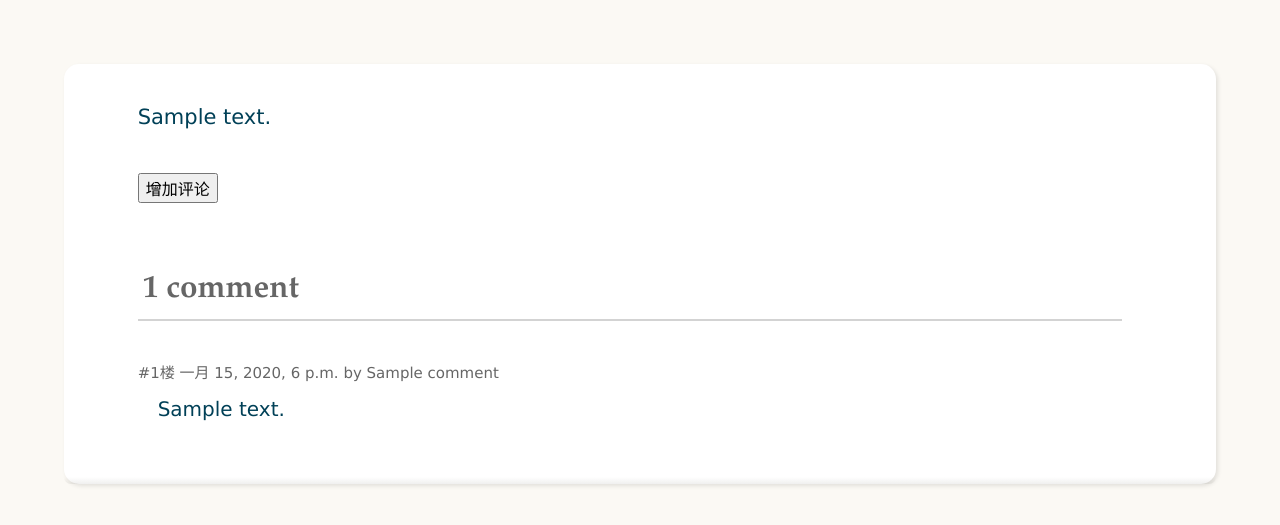
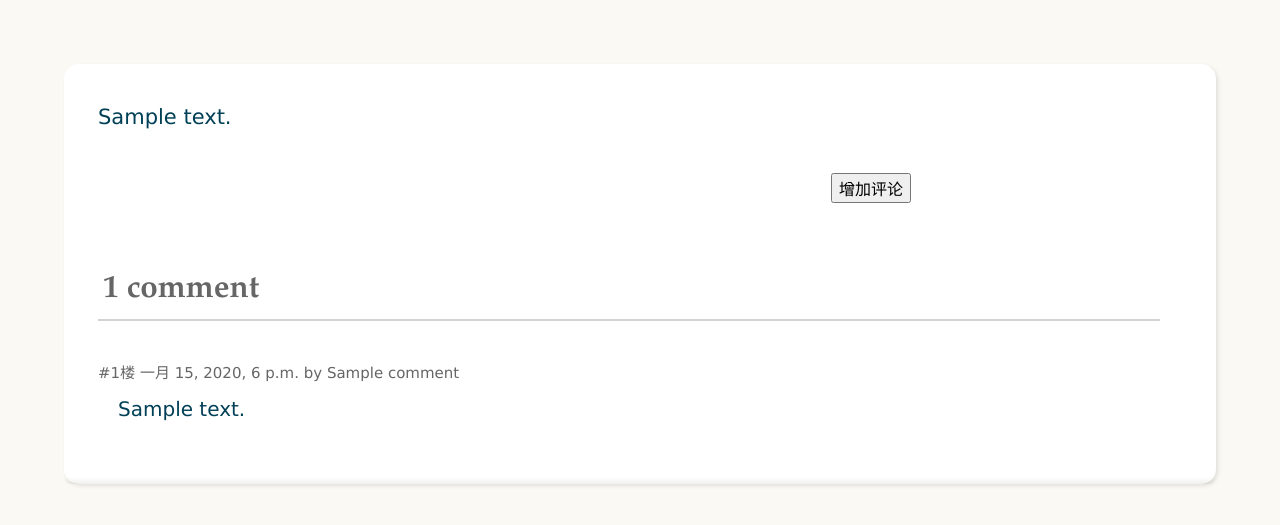
Before and after one commit to wen-bao/wenbao, a Django app: template apps/blog/templates/blog/blog.html in a window 1280 px wide. Shown: the part 69-594 px from the top of the page. Run offline with Django 3.2, Linux system fonts and the light colour scheme; tables that the repository leaves empty hold one stand-in row (values such as "Sample post"); the template is opened without the code that fills it: values that come from a table or form of the project are taken from there, most other values are stand-ins (such as "Sample title", 1, 10 or a date in 2020); data that the repository does not hold is empty; parts of the project's set-up code (start-up, migrations or seed data) failed here and were passed over.

Commit message:
【修改】修改css 适应屏幕

```diff
--- a/apps/blog/templates/blog/blog.html
+++ b/apps/blog/templates/blog/blog.html
@@ -23,9 +23,9 @@
         <hr class="fancy-line">
 
         <form class="blog-content" autocomplete="off" action="{% url 'blog_detail' title=blog.title %}" method="blog">
-            {{ comment_form.as_table }}
+            {{ comment_form.as_p }}
             {% csrf_token %}
-            <input type="submit" value="增加评论">
+            <input id="submit" type="submit" value="增加评论">
         </form>
 
         <div class="blog-content">
--- a/static/blog/css/style.css
+++ b/static/blog/css/style.css
@@ -22,6 +22,10 @@ body.mobile {
 
 .codehilite {
     margin: 30px;
+}
+
+body.mobile .codehilite {
+    margin: 5px;
 }
 
 .codehilite pre{
@@ -182,7 +186,7 @@ body.mobile .container {
 }
 
 .blog-content {
-    padding: 1% 4%;
+    padding: 1% 4px;
     height: 150px;
     overflow: hidden;
     position: relative;
@@ -212,13 +216,12 @@ body.mobile .container {
 
 .blog.blog-detail {
     margin: 5%;
-    /* max-width: 800px; */
-    /* padding-bottom: 40px; */
     padding: 30px;
     font-size: 100%;
 }
 
 body.mobile .blog.blog-detail {
+    padding: 10px;
     font-size: 10px
 }
 
@@ -248,9 +251,14 @@ img.displayed {
   comment
 */
 
-#id_body {
+#id_body, #id_email, #id_name {
     width: 70%;
     height: 100%;
+}
+
+#submit {
+    float: right;
+    margin-right: 25%;
 }
 
 input {
@@ -294,9 +302,13 @@ table thead {
     background-color: #f7f7f7;
 }
 table th,table td {
+    text-align: center;
     color: #444;
     padding: .5rem;
     border: 1px solid #e1e1e1;
+}
+body.mobile table th, table td {
+    padding: .05rem;
 }
 table tr {
     transition: background-color .3s;
```
